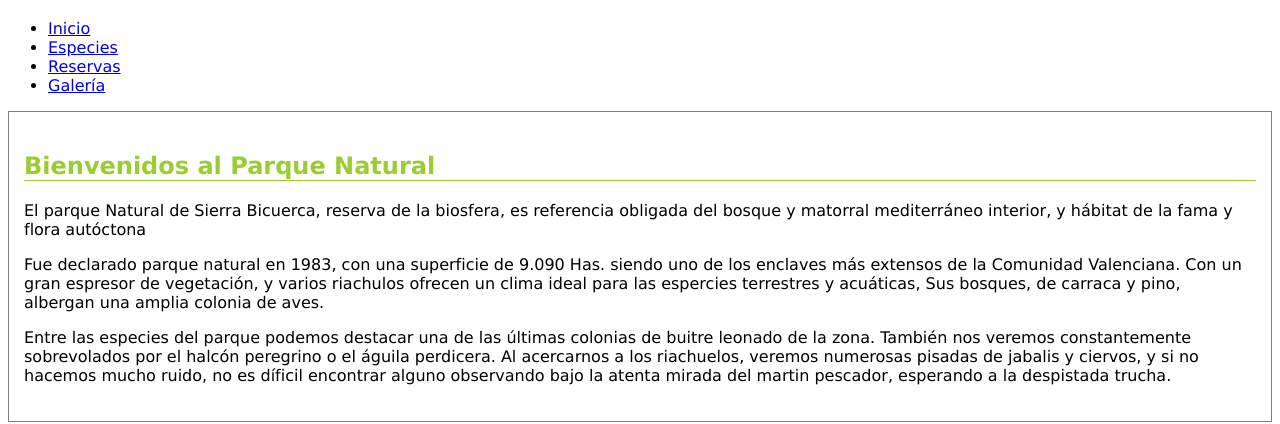
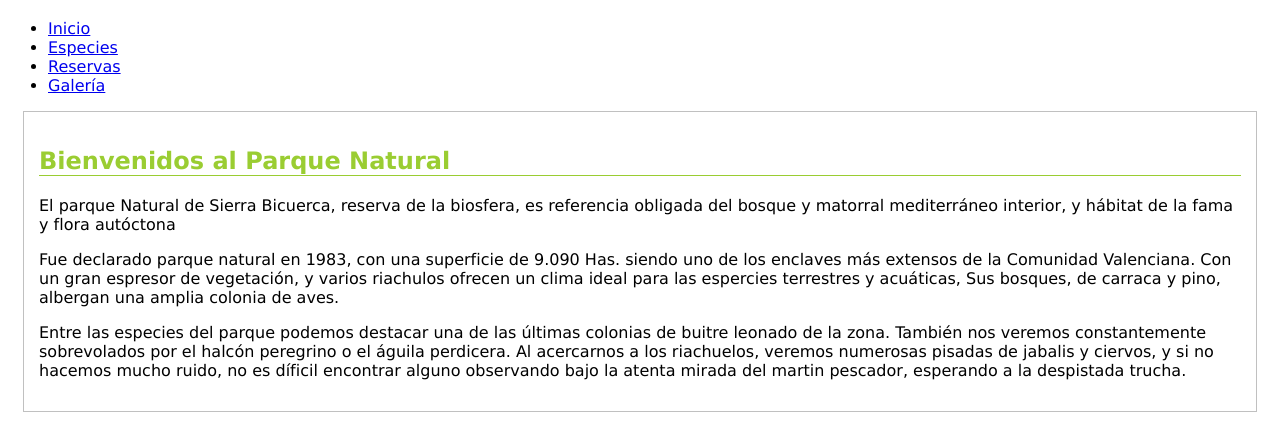
Before and after one commit to Celestinvib/TA28-HTML-CSS-Ex6, a plain HTML site: page parquenatural/index.html in a window 1280 px wide. Shown: the part 62-486 px from the top of the page. Drawn offline with Linux system fonts and the light colour scheme.

Commit message:
Ex7 v1.1

```diff
--- a/parquenatural/css/estilo.css
+++ b/parquenatural/css/estilo.css
@@ -19,8 +19,9 @@ h2 {
 }
 
 .section {
-    border: 1px solid gray;
-    padding: 20px 15px;
+    border: 1px solid silver;
+    padding: 15px;
+    margin: 15px;
 }
 
 h3 {
```
